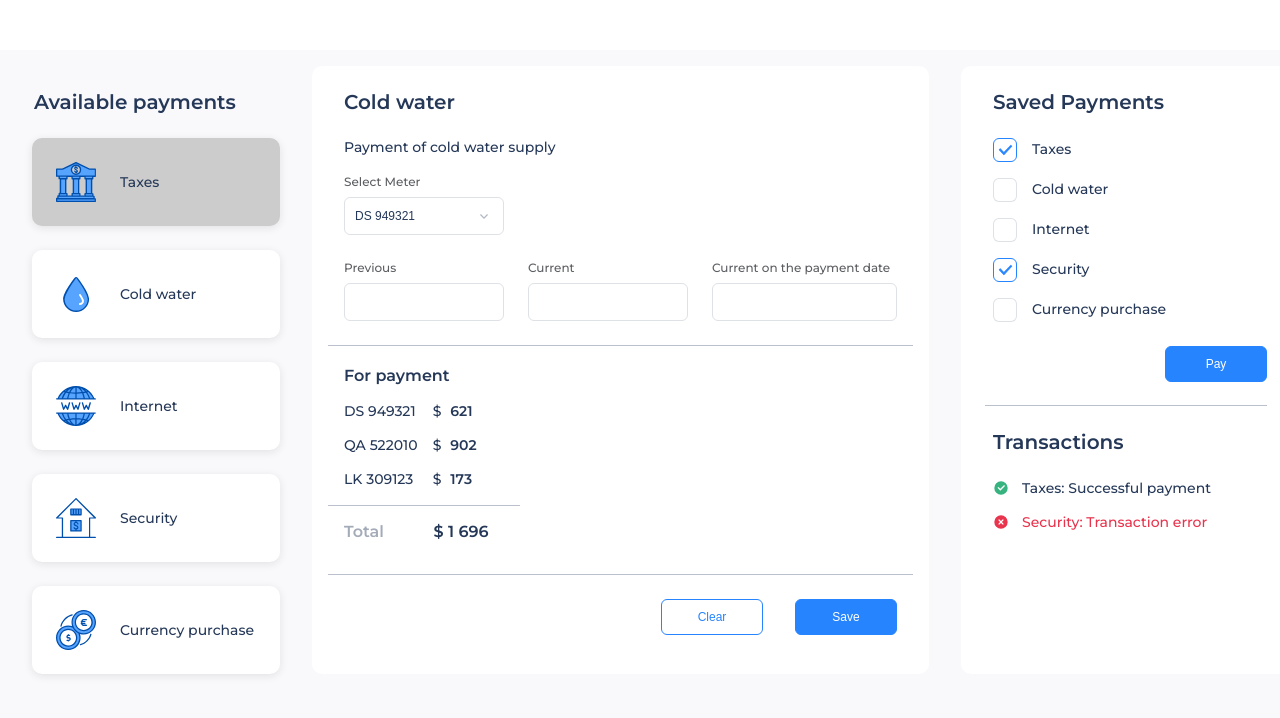
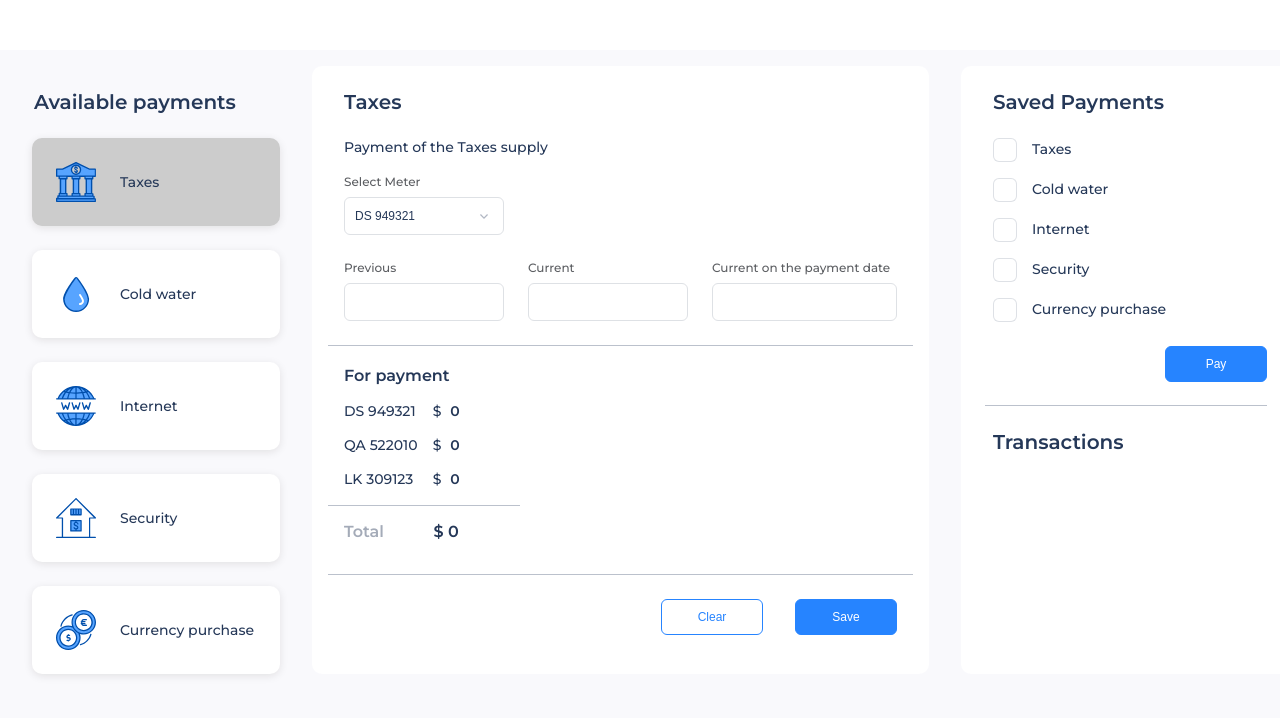
Before and after one commit to ruslanskrims/lectrum_billing_system, a website built with webpack: page src/index.html in a window 1280 px wide. Both pictures are taken after a click on the element "Taxes". Shown: the top 718 px of the page. Built offline with nearby package versions, Linux system fonts and the light colour scheme.

Commit message:
Task 1 is done

```diff
--- a/package.json
+++ b/package.json
@@ -3,8 +3,8 @@
   "version": "0.0.4",
   "description": "Lectrum JS + ES6 course personal project",
   "author": {
-    "name" : "Andrey Prisniak",
-    "email" : "aprisniak@lectrum.io"
+    "name": "Andrey Prisniak",
+    "email": "aprisniak@lectrum.io"
   },
   "scripts": {
     "build": "cross-env NODE_ENV=production webpack --config webpack/webpack.config.prod.js  --colors",
--- a/src/index.html
+++ b/src/index.html
@@ -1,10 +1,12 @@
 <!DOCTYPE html>
 <html lang="en">
   <head>
-    <meta charset="UTF-8">
-    <meta name="viewport" content="width=device-width, initial-scale=1">
-    <link href="https://fonts.googleapis.com/css2?family=Montserrat:wght@300;500;600&display=swap"
-      rel="stylesheet">
+    <meta charset="UTF-8" />
+    <meta name="viewport" content="width=device-width, initial-scale=1" />
+    <link
+      href="https://fonts.googleapis.com/css2?family=Montserrat:wght@300;500;600&display=swap"
+      rel="stylesheet"
+    />
     <title>Lectrum</title>
   </head>
   <body>
@@ -22,16 +24,16 @@
           <p class="left__company-desc" data-id="water">Cold water</p>
         </div>
         <div class="left__company" data-id="internet">
-          <img src="img/internet.svg" class="taxes" data-id="internet"/>
+          <img src="img/internet.svg" class="taxes" data-id="internet" />
           <p class="left__company-desc" data-id="internet">Internet</p>
         </div>
         <div class="left__company" data-id="security">
           <img src="img/security.svg" class="taxes" data-id="security" />
-          <p class="left__company-desc" data-id="security" >Security</p>
+          <p class="left__company-desc" data-id="security">Security</p>
         </div>
         <div class="left__company" data-id="exchange">
           <img src="img/exchange.svg" class="taxes" data-id="exchange" />
-          <p class="left__company-desc" data-id="exchange" >Currency purchase</p>
+          <p class="left__company-desc" data-id="exchange">Currency purchase</p>
         </div>
       </div>
       <div class="center">
@@ -56,22 +58,37 @@
               <div class="data__item data__previous">
                 <label for="previous">
                   <span>Previous</span>
-                  <input id="previous" name="previous" type="text" autocomplete="off"
-                    pattern="[0-9]{0,12}" />
+                  <input
+                    id="previous"
+                    name="previous"
+                    type="text"
+                    autocomplete="off"
+                    pattern="[0-9]{0,12}"
+                  />
                 </label>
               </div>
               <div class="data__item data__current">
                 <label for="current">
                   <span>Current</span>
-                  <input id="current" name="current" type="text" autocomplete="off"
-                    pattern="[0-9]{0,12}" />
+                  <input
+                    id="current"
+                    name="current"
+                    type="text"
+                    autocomplete="off"
+                    pattern="[0-9]{0,12}"
+                  />
                 </label>
               </div>
               <div class="data__item data__payment">
                 <label for="payment">
                   <span>Current on the payment date</span>
-                  <input id="payment" name="payment" type="text" autocomplete="off"
-                    pattern="[0-9]{0,12}" />
+                  <input
+                    id="payment"
+                    name="payment"
+                    type="text"
+                    autocomplete="off"
+                    pattern="[0-9]{0,12}"
+                  />
                 </label>
               </div>
             </div>
@@ -80,23 +97,27 @@
             <p class="form__summary-title">For payment</p>
             <ul class="form__summary-list">
               <li class="list__item">
-                <p><span class="list__item-label">DS 949321</span>
-                  <span class="price">$ <b>621</b></span>
+                <p>
+                  <span class="list__item-label">DS 949321</span>
+                  <span class="price">$ <b>0</b></span>
                 </p>
               </li>
               <li class="list__item">
-                <p><span class="list__item-label">QA 522010</span>
-                  <span class="price">$ <b>902</b></span>
+                <p>
+                  <span class="list__item-label">QA 522010</span>
+                  <span class="price">$ <b>0</b></span>
                 </p>
               </li>
               <li class="list__item">
-                <p><span class="list__item-label">LK 309123</span>
-                  <span class="price">$ <b>173</b></span>
+                <p>
+                  <span class="list__item-label">LK 309123</span>
+                  <span class="price">$ <b>0</b></span>
                 </p>
               </li>
               <li class="list__item list__total">
-                <p><span class="list__item-label">Total</span>
-                  <span class="price">$ <b>1 696</b></span>
+                <p>
+                  <span class="list__item-label">Total</span>
+                  <span class="price">$ <b>0</b></span>
                 </p>
               </li>
             </ul>
@@ -115,7 +136,7 @@
           <div class="right__payments-fields">
             <p class="right__payments-field">
               <label>
-                <input type="checkbox" checked/>
+                <input type="checkbox" />
                 <span>Taxes</span>
               </label>
             </p>
@@ -133,7 +154,7 @@
             </p>
             <p class="right__payments-field">
               <label>
-                <input type="checkbox" checked/>
+                <input type="checkbox" />
                 <span>Security</span>
               </label>
             </p>
@@ -150,10 +171,12 @@
         </form>
         <div class="right__transactions">
           <p class="transactions__title">Transactions</p>
-          <ul class="transactions__list">
+          <!-- <ul class="transactions__list">
             <li class="list__item">Taxes: Successful payment</li>
-            <li class="list__item list__item-error">Security: Transaction error</li>
-          </ul>
+            <li class="list__item list__item-error">
+              Security: Transaction error
+            </li>
+          </ul> -->
         </div>
       </div>
     </div>
--- a/src/scripts/index.js
+++ b/src/scripts/index.js
@@ -1,22 +1,38 @@
-import '../styles/index.scss';
+import "../styles/index.scss";
 
-import { tarifs } from './constants';
+import { tarifs } from "./constants";
 
 let payments = [];
 let payment = {};
 
-const companies = document.getElementById('companies');
-const meters = document.getElementById('meters');
+const companies = document.getElementById("companies");
+const companyItems = document.querySelectorAll(".left__company");
+const meters = document.getElementById("meters");
+let mainTitle = document.getElementsByClassName("center__title")[0];
+let mainDescription = document.getElementsByClassName("center__desc")[0];
 
-companies.onclick = (event) => {
-    const id = event.target.getAttribute('data-id');
-    const element = document.querySelector(`[data-id=${id}]`);
-    element.style = "background-color: #ccc;";
+//---TASK 1
+companyItems.forEach((element) => {
+  element.addEventListener("click", (event) => {
+    const id = event.target.getAttribute("data-id");
+    const chosenElement = document.querySelector(`[data-id=${id}]`);
 
+    //toggle style solution
+    companyItems.forEach((chosenElement) => {
+      chosenElement.className = "left__company";
+    });
+
+    chosenElement.className = "left__company clicked";
+
+    const main = (mainTitle.innerHTML = chosenElement.textContent);
+    mainDescription.innerHTML = `Payment of the ${main} supply`;
     payment.id = id;
-};
+  });
+});
+
+///-----
 
 meters.onchange = (event) => {
-    const { value } = event.target;
-    payment.meterId = value;
+  const { value } = event.target;
+  payment.meterId = value;
 };
--- a/src/styles/left.scss
+++ b/src/styles/left.scss
@@ -21,6 +21,9 @@
   margin-bottom: 24px;
   cursor: pointer;
   z-index: 1000;
+  &.clicked {
+    background-color: #ccc;
+  }
 }
 
 .left__company img {
```
Also changed, not shown: src/styles/colors.scss (added), 1 other file.
